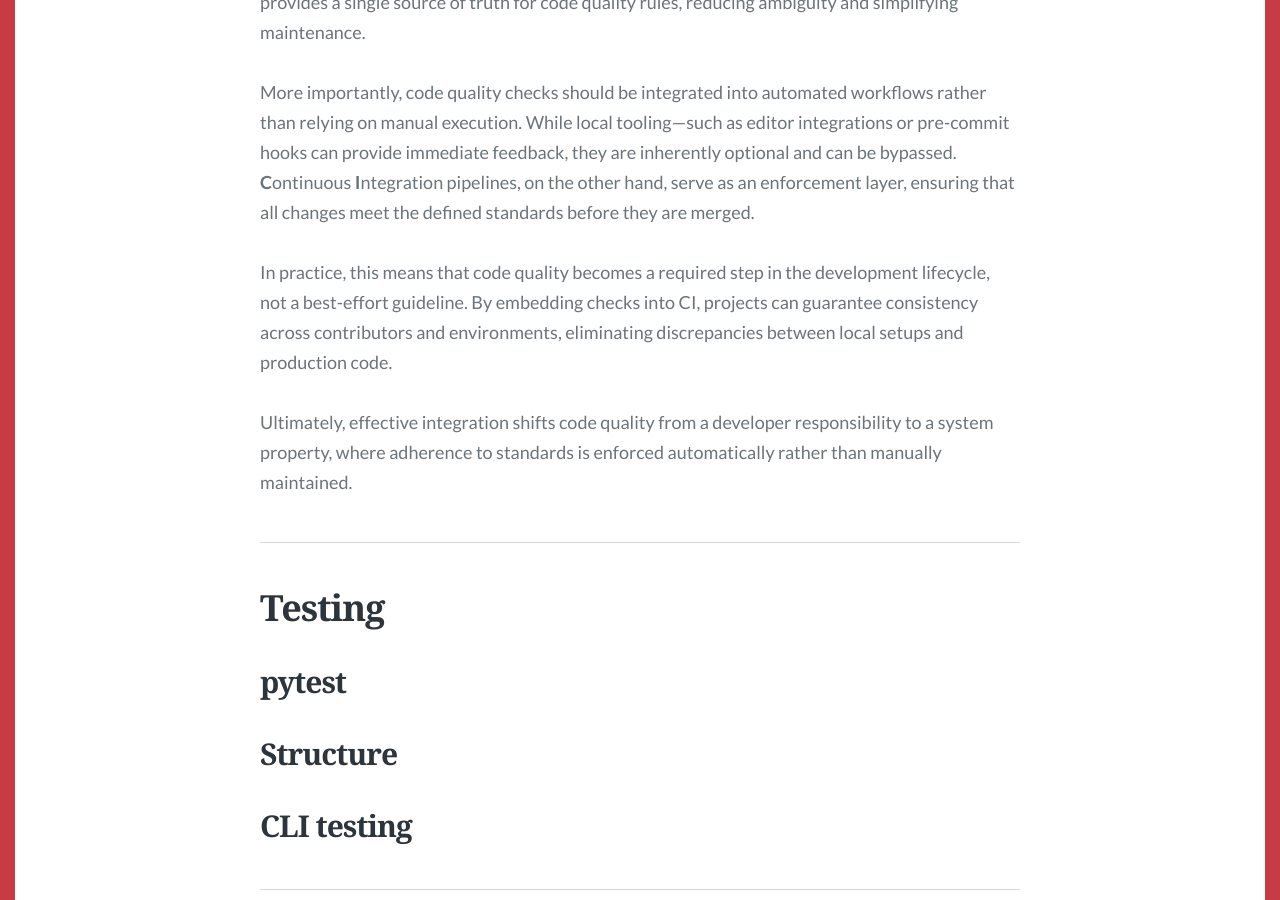
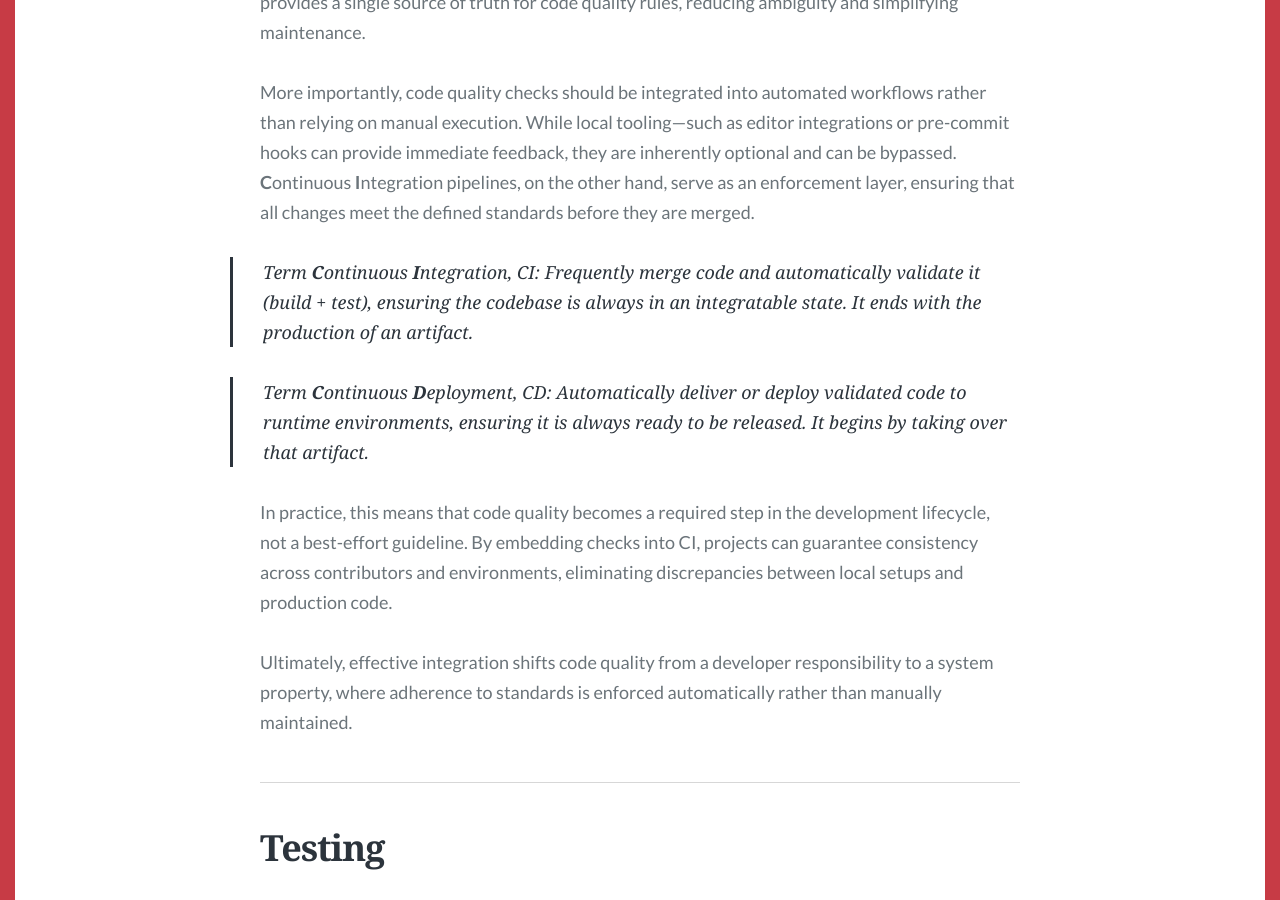
Before and after one commit to HuRuilizhen/HuRuilizhen.github.io, a Jekyll site: the page built from _posts/2026-03-30-Designing-a-Production-Ready-Python-Package.md, in a window 1280 px wide and 900 px high, scrolled down 14675 px. Built offline with Jekyll 4.4.1, drawn with Linux system fonts in a browser that asks for light colours; some web fonts are replaced; comment, search, counter and statistics services are not loaded.

Commit message:
chore(production-ready-python-package): add term dict for ci & cd

```diff
--- a/_posts/2026-03-30-Designing-a-Production-Ready-Python-Package.md
+++ b/_posts/2026-03-30-Designing-a-Production-Ready-Python-Package.md
@@ -292,6 +292,10 @@ In modern Python projects, configuration is typically centralized in `pyproject.
 
 More importantly, code quality checks should be integrated into automated workflows rather than relying on manual execution. While local tooling—such as editor integrations or pre-commit hooks can provide immediate feedback, they are inherently optional and can be bypassed. **C**ontinuous **I**ntegration pipelines, on the other hand, serve as an enforcement layer, ensuring that all changes meet the defined standards before they are merged.
 
+> Term **C**ontinuous **I**ntegration, CI: Frequently merge code and automatically validate it (build + test), ensuring the codebase is always in an integratable state. It ends with the production of an artifact.
+
+> Term **C**ontinuous **D**eployment, CD: Automatically deliver or deploy validated code to runtime environments, ensuring it is always ready to be released. It begins by taking over that artifact.
+
 In practice, this means that code quality becomes a required step in the development lifecycle, not a best-effort guideline. By embedding checks into CI, projects can guarantee consistency across contributors and environments, eliminating discrepancies between local setups and production code.
 
 Ultimately, effective integration shifts code quality from a developer responsibility to a system property, where adherence to standards is enforced automatically rather than manually maintained.
```
